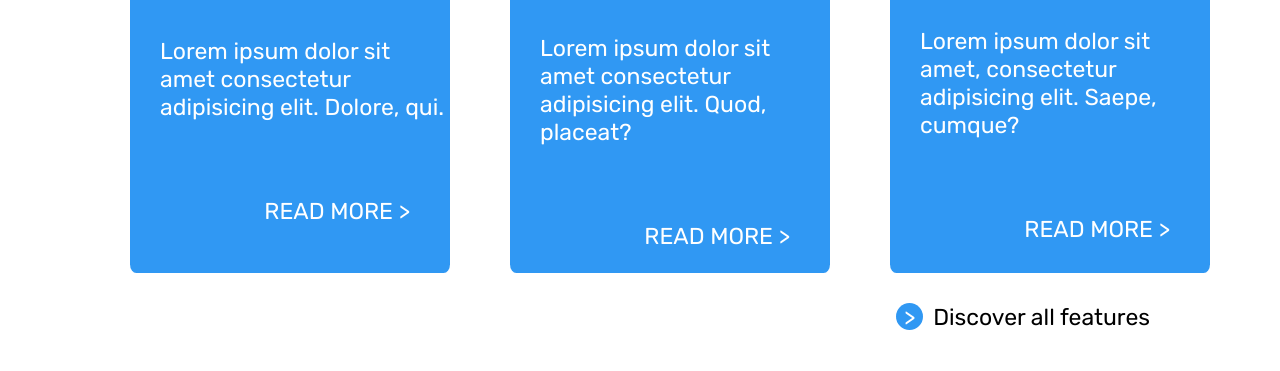
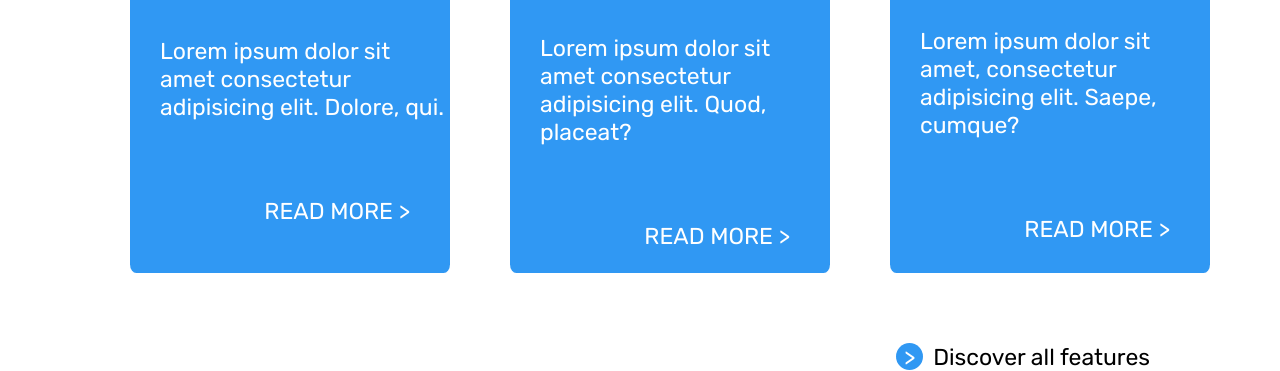
Before and after one commit to Romit-Kumar18/ResearchM4-Template, a plain HTML site: page index.html in a window 1280 px wide. Shown: the part 1149-1520 px from the top of the page. Before the commit the page ends 1480 px from the top, so only its background shows below. Drawn offline with Linux system fonts and the light colour scheme.

Commit message:
minor visual changes

```diff
--- a/css/style.css
+++ b/css/style.css
@@ -5,6 +5,7 @@
 body{
     margin: 0px;
     padding: 0px;
+    height: 1500px;
 }
 
 .navbar{
@@ -191,7 +192,7 @@ body{
 }
 
 .dfeatures{
-    margin-top: 30px;
+    margin-top: 70px;
     text-align: right;
     font-size: 23px;
     padding-right: 130px;
```
